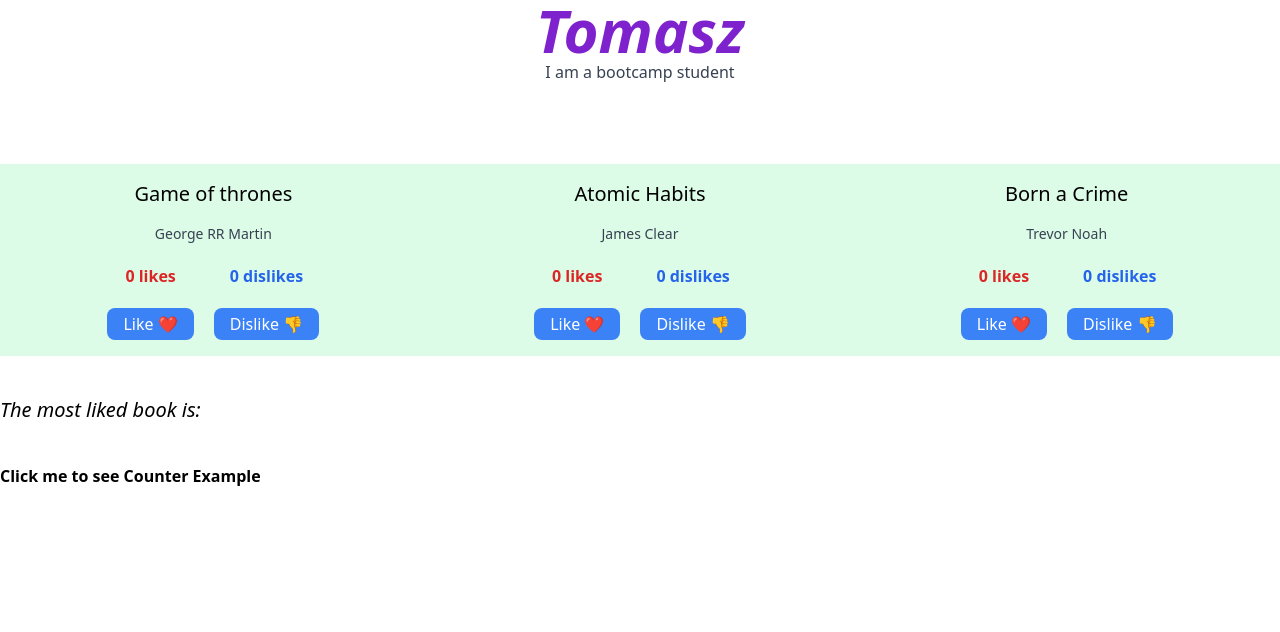
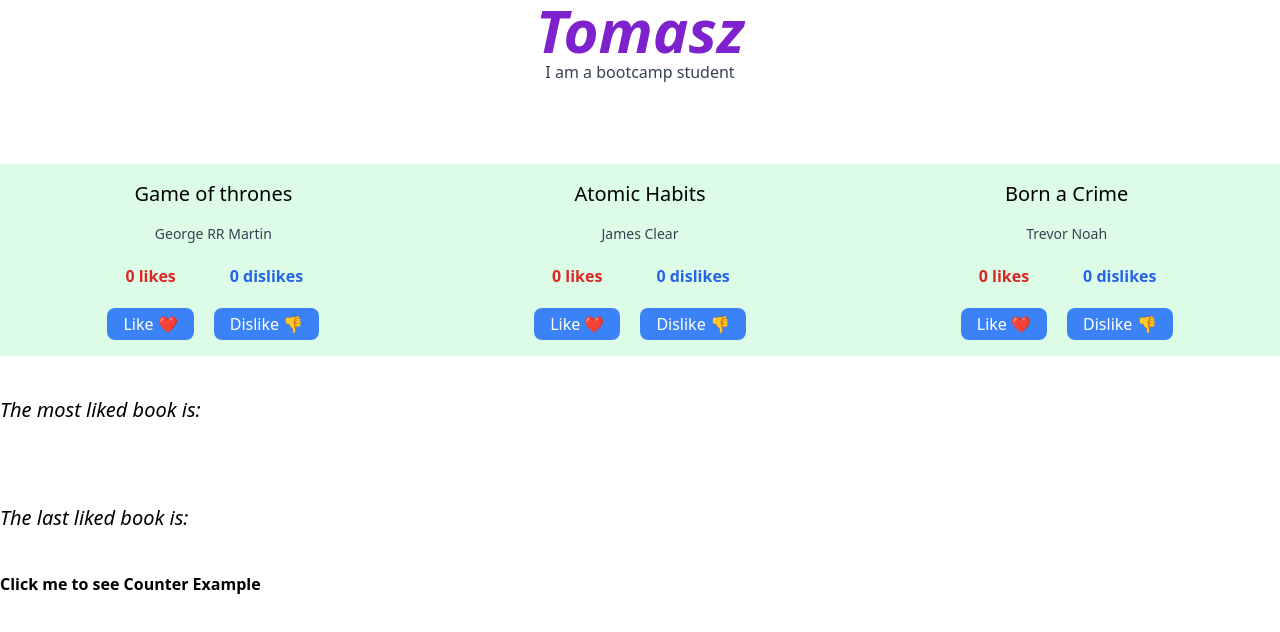
Before and after one commit to TomaszSarmata/quick-revision, a Next.js app: page / in a window 1280 px wide. Shown: the top 632 px of the page. Built offline with nearby package versions, Linux system fonts and the light colour scheme.

Commit message:
created extra element along with the state hook to show last liked book

```diff
--- a/components/home/book-grid/index.js
+++ b/components/home/book-grid/index.js
@@ -5,6 +5,7 @@ import { books } from "./books";
 export default function BookGrid() {
   const [mostLikedBook, setMostLikedBook] = useState("");
   const [numberOfLikes, setNumberOfLikes] = useState(0);
+  const [lastLikedBook, setLastLikedBook] = useState("");
 
   const handleLike = (details) => {
     let { title, likes } = details;
@@ -12,6 +13,7 @@ export default function BookGrid() {
       setMostLikedBook(title);
       setNumberOfLikes(likes);
     }
+    setLastLikedBook(title);
   };
 
   return (
@@ -34,6 +36,10 @@ export default function BookGrid() {
         <div className="my-10 italic text-xl">
           The most liked book is: {mostLikedBook}
         </div>
+
+        <div className="my-10 italic text-xl">
+          The last liked book is: {lastLikedBook}
+        </div>
       </div>
     </div>
   );
```
